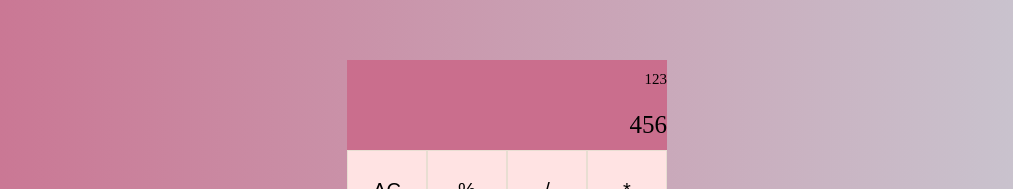
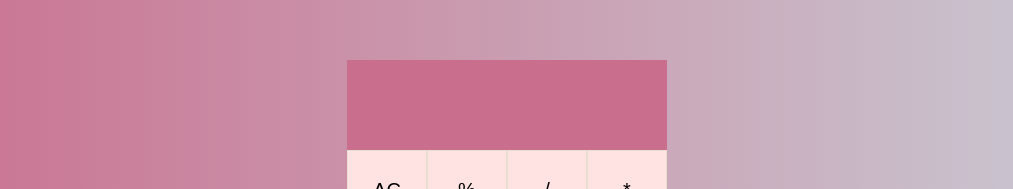
Before and after one commit to marijanastasijevic/calculator, a React (Create React App) app: page / in a window 1280 px wide. Shown: the top 189 px of the page, without its empty margins (133-1146 px from the left). Built offline with nearby package versions, Linux system fonts and the light colour scheme.

Commit message:
Add reducer (#5)

```diff
--- a/src/App.js
+++ b/src/App.js
@@ -1,20 +1,46 @@
 import React from 'react';
 
-import classes from './App.module.css'
+import classes from './App.module.css';
+import './actions.js';
+import { useReducer } from 'react';
+import { actions } from './actions.js';
+
+const reducer = (state, {type, payload}) => {
+    switch(type) {
+        case actions.enter_digit:
+            console.log(payload);
+            return{
+                ...state,
+                newOperand: `${state.newOperand || ""}${payload}`,
+            };
+        case actions.choose_operation:
+            return;
+        case actions.delete_all:
+            return;
+        case actions.calculate:
+            return;
+        default:
+            console.log('Unknown action');
+            return;
+    }
+
+}
 
 function App() {
+    const [{newOperand, prevOperand, operation}, dispatch]= useReducer(reducer, {});
+
     return(
         <div className={classes.calculator__grid}>
             <div className={classes.display}>
-                <div className={classes.previous__operand}>123</div>
-                <div className={classes.current__operand}>456</div>
+                <div className={classes.previous__operand}>{prevOperand}{operation}</div>
+                <div className={classes.current__operand}>{newOperand}</div>
             </div>
             <button>AC</button>
             <button>%</button>
             <button>/</button>
             <button>*</button>
             <button>7</button>
-            <button>8</button>
+            <button onClick={() => {dispatch({type: actions.enter_digit, payload: 8})}}>8</button>
             <button>9</button>
             <button>-</button>
             <button>4</button>
```
